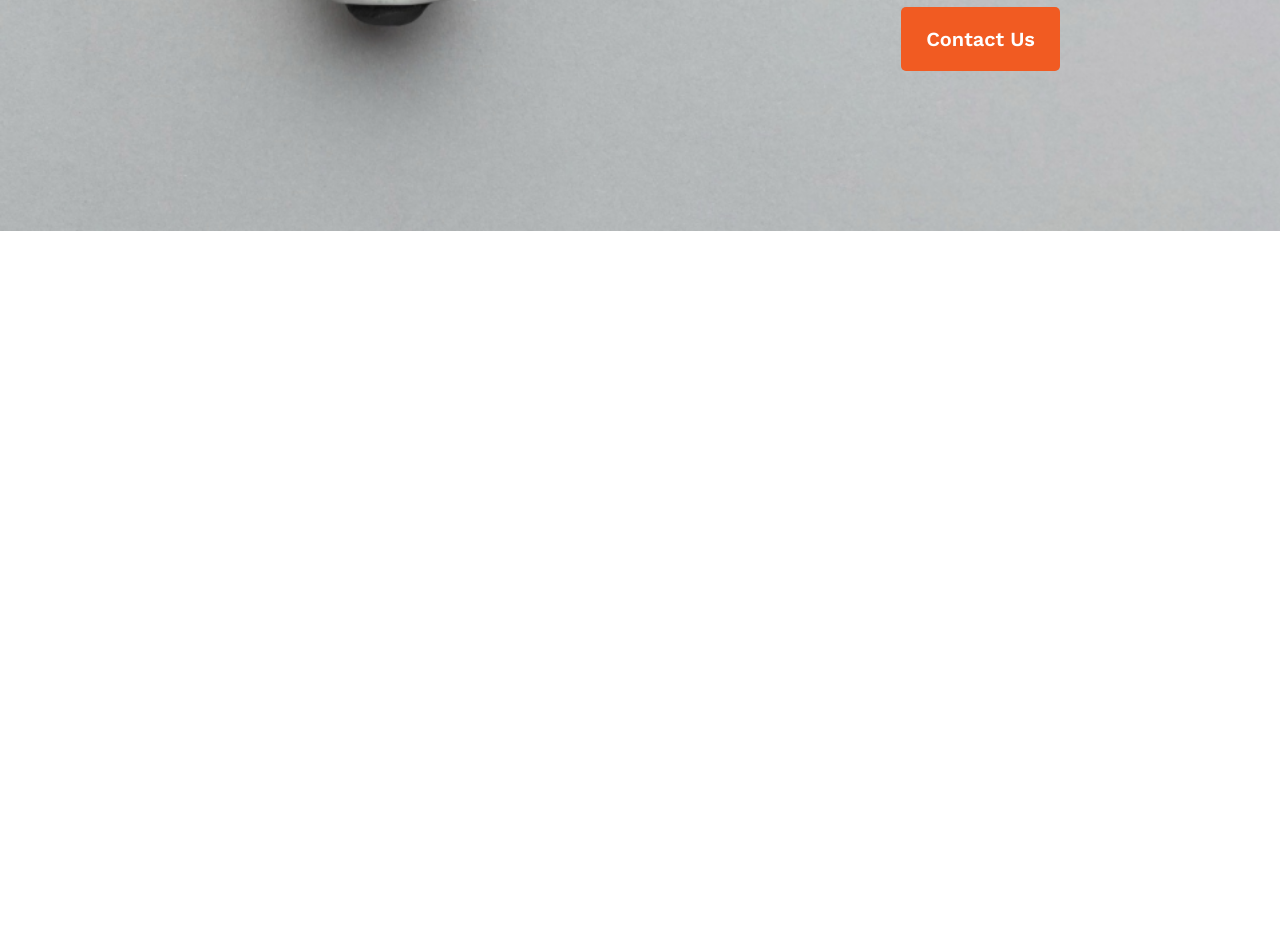
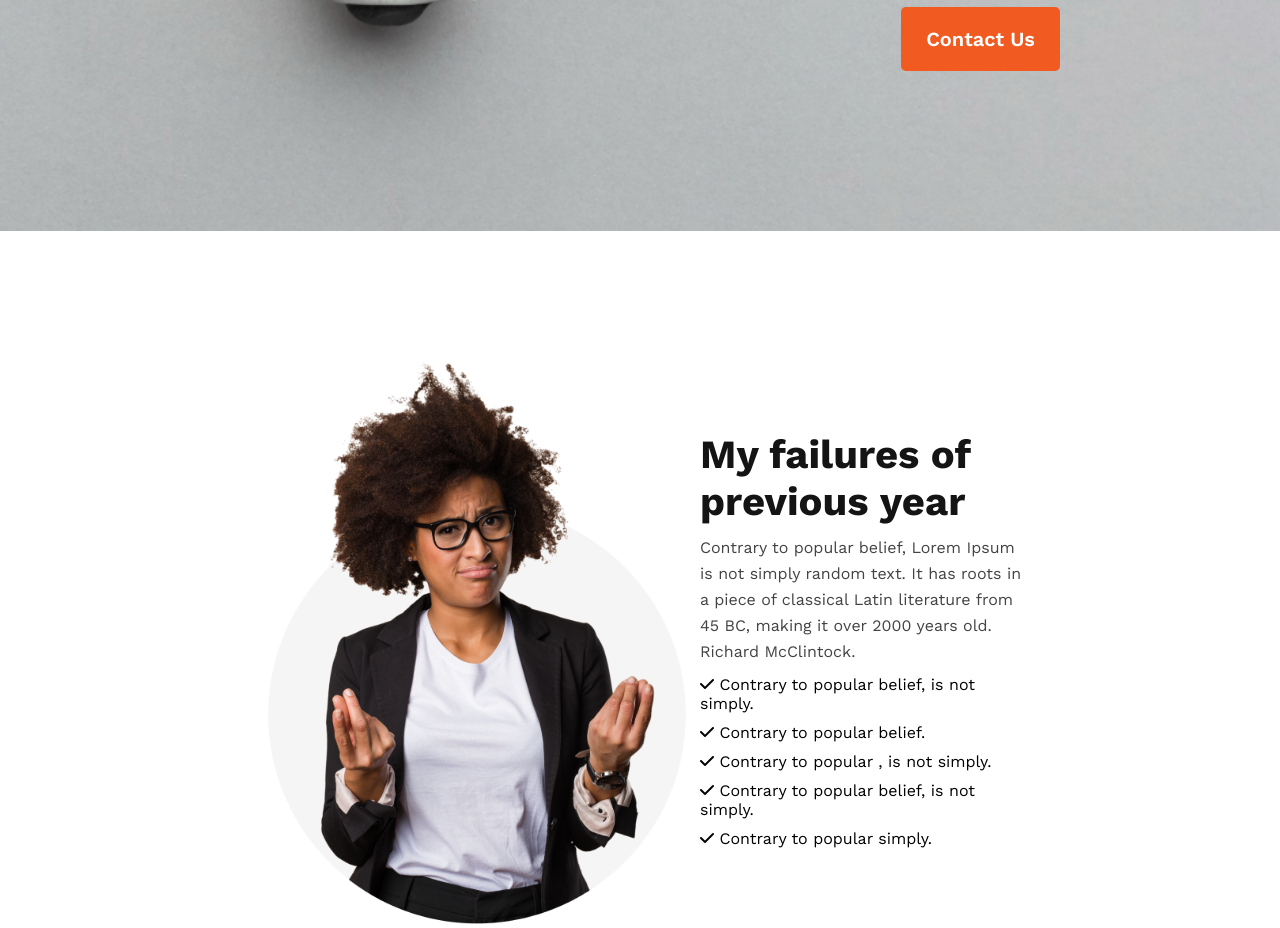
Before and after one commit to Shuvo1543/new-year-2024, a plain HTML site: page index.html in a window 1280 px wide. Shown: the part 851-1779 px from the top of the page. Before the commit the page ends 1082 px from the top, so only its background shows below. Drawn offline with nearby package versions, Linux system fonts and the light colour scheme.

Commit message:
Added Faailure Container

```diff
--- a/css/style.css
+++ b/css/style.css
@@ -7,6 +7,11 @@
     margin: 0;
     padding: 0;
 }
+
+section {
+    margin-top: 120px;
+}
+
 
 
 /* Header Related Style */
@@ -36,10 +41,12 @@ header {
     font-weight: 400;
     line-height: 26px;
 }
-.top-banner-btn-container{
-    text-align:right;
-    margin-top:10px;
+
+.top-banner-btn-container {
+    text-align: right;
+    margin-top: 10px;
 }
+
 .top-banner-btn {
     border-radius: 5px;
     background: #F15B22;
@@ -51,3 +58,39 @@ header {
     font-size: 20px;
     font-weight: 600;
 }
+
+/*Main Related Style */
+main {
+    max-width: 1600px;
+    margin: 0 auto;
+}
+
+.failure-container {
+    display: flex;
+    align-items: center;
+    justify-content: space-between;
+    padding:0 250px;
+}
+.failure-profile img{
+    max-width:450px;
+}
+
+.failure-content-title {
+    max-width:288px;
+    color: #151414;
+    font-size: 40px;
+    font-weight: 700;
+    margin-bottom:10px;
+}
+.failure-content-description{
+    max-width:416px;
+    color:  #444343;
+    font-size: 16px;
+    font-weight: 400;
+    line-height: 26px;
+    margin-bottom:10px;
+}
+ul> li{
+    list-style:none;
+    margin-top:10px;
+}
--- a/index.html
+++ b/index.html
@@ -4,6 +4,7 @@
     <meta charset="UTF-8">
     <meta name="viewport" content="width=device-width, initial-scale=1.0">
     <title>New Year Project 2024</title>
+    <link rel="stylesheet" href="https://cdnjs.cloudflare.com/ajax/libs/font-awesome/6.7.2/css/all.min.css" integrity="sha512-Evv84Mr4kqVGRNSgIGL/F/aIDqQb7xQ2vcrdIwxfjThSH8CSR7PBEakCr51Ck+w+/U6swU2Im1vVX0SVk9ABhg==" crossorigin="anonymous" referrerpolicy="no-referrer" />
     <link rel="stylesheet" href="css/style.css">
 </head>
 <body>
@@ -20,7 +21,24 @@
     <!--Start Header Part-->
     <!--Start Main Part-->
     <main>
-
+        <section>
+            <div class="failure-container">
+                <div class="failure-profile">
+                    <img src="images/person.png" alt="">
+                </div>
+                <div class="failure-content">
+                    <h2 class="failure-content-title">My failures of previous year</h2>
+                    <p class="failure-content-description">Contrary to popular belief, Lorem Ipsum is not simply random text. It has roots in a piece of classical Latin literature from 45 BC, making it over 2000 years old. Richard McClintock.</p>
+                    <ul class="failure-content-list">
+                        <li><i class="fa-solid fa-check"></i> Contrary to popular belief, is not simply.</li>
+                        <li><i class="fa-solid fa-check"></i> Contrary to popular belief.</li>
+                        <li><i class="fa-solid fa-check"></i> Contrary to popular , is not simply.</li>
+                        <li><i class="fa-solid fa-check"></i> Contrary to popular belief, is not simply.</li>
+                        <li><i class="fa-solid fa-check"></i> Contrary to popular simply.</li>
+                    </ul>
+                </div>
+            </div>
+        </section>
     </main>
     <!--End Main Part-->
     <!--Start Footer Part-->
```
